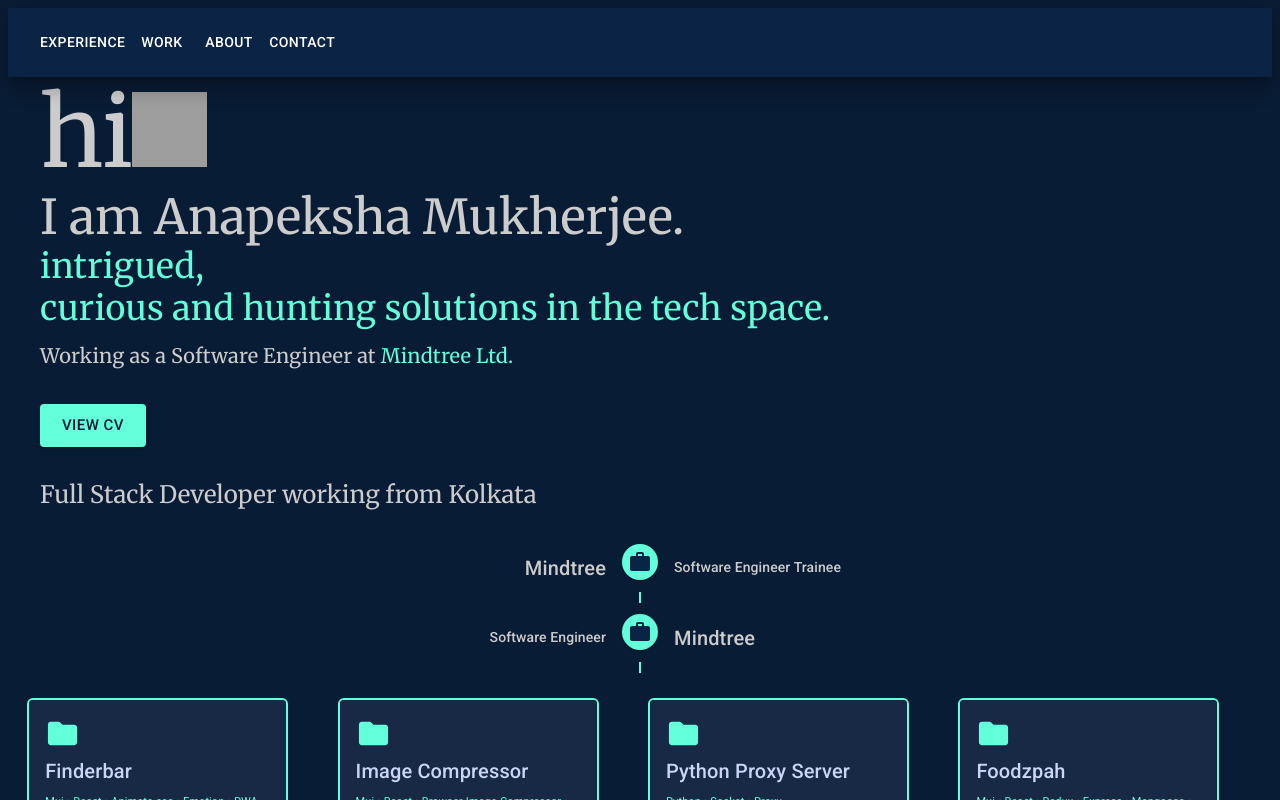
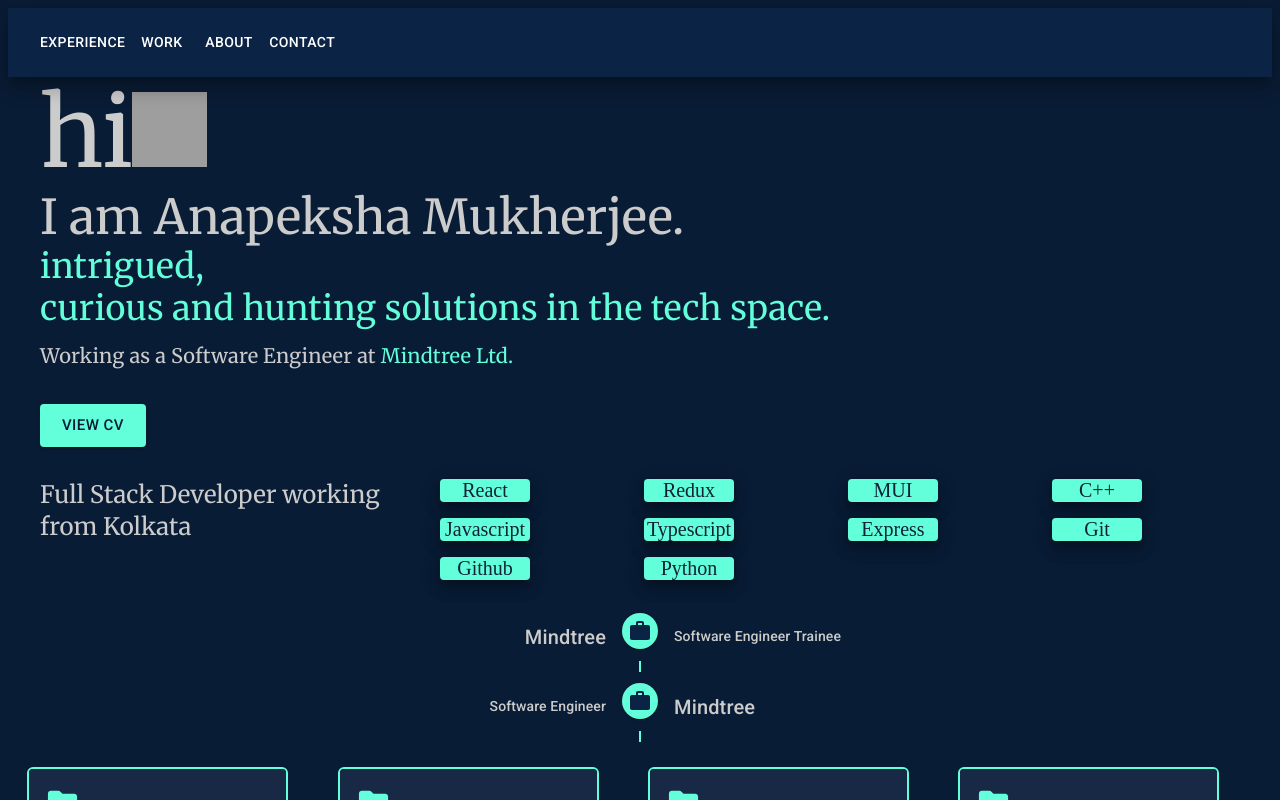
Before and after one commit to anapeksha/Portfolio, a React (Create React App) app: page / in a window 1280 px wide. Shown: the top 800 px of the page. Built offline with nearby package versions, Linux system fonts and the light colour scheme; grey boxes are pictures that could not be loaded.

Commit message:
skills added

```diff
--- /dev/null
+++ b/src/components/BasicPaper.tsx
@@ -0,0 +1,31 @@
+import { Box, Paper } from "@mui/material";
+import { motion } from "framer-motion";
+import IPaperProps from "../interfaces/IPaperProps";
+
+const BasicPaper: React.FC<IPaperProps> = (props) => {
+	return (
+		<motion.div
+			whileHover={{ scale: 2 }}
+			whileTap={{ scale: 2 }}
+			transition={{ type: "spring", stiffness: 400, damping: 10 }}
+		>
+			<Box sx={{ display: "flex", flexWrap: "wrap" }}>
+				<Paper
+					sx={{
+						bgcolor: "#62ffda",
+						color: "#102137",
+						width: 90,
+						textAlign: "center",
+						fontSize: 20,
+						cursor: "pointer",
+					}}
+					elevation={10}
+				>
+					{props.skill}
+				</Paper>
+			</Box>
+		</motion.div>
+	);
+};
+
+export default BasicPaper;
--- /dev/null
+++ b/src/interfaces/IPaperProps.ts
@@ -0,0 +1,5 @@
+interface IPaperProps {
+	skill: string;
+}
+
+export default IPaperProps;
--- a/src/pages/About.tsx
+++ b/src/pages/About.tsx
@@ -1,12 +1,42 @@
-import { Box } from "@mui/material";
+import { Box, Grid } from "@mui/material";
+import BasicPaper from "../components/BasicPaper";
 import CustomTypography from "../styles/CustomTypography.style";
+
+const skills = [
+	"React",
+	"Redux",
+	"MUI",
+	"C++",
+	"Javascript",
+	"Typescript",
+	"Express",
+	"Git",
+	"Github",
+	"Python",
+];
 
 const About: React.FC = () => {
 	return (
-		<Box id="about" sx={{ ml: 4 }}>
-			<CustomTypography variant="h5" gutterBottom>
-				Full Stack Developer working from Kolkata
-			</CustomTypography>
+		<Box
+			id="about"
+			sx={{ display: "flex", ml: 4, justifyContent: "space-between" }}
+		>
+			<Box sx={{ display: "flex", mr: 2 }}>
+				<CustomTypography variant="h5" gutterBottom>
+					Full Stack Developer working from Kolkata
+				</CustomTypography>
+			</Box>
+			<Box sx={{ display: "flex" }}>
+				<Grid container spacing={2} sx={{ mr: 4 }}>
+					{skills.map((skill, i) => {
+						return (
+							<Grid item xs={4} md={3} xl={2} key={i}>
+								<BasicPaper skill={skill} />
+							</Grid>
+						);
+					})}
+				</Grid>
+			</Box>
 		</Box>
 	);
 };
```
